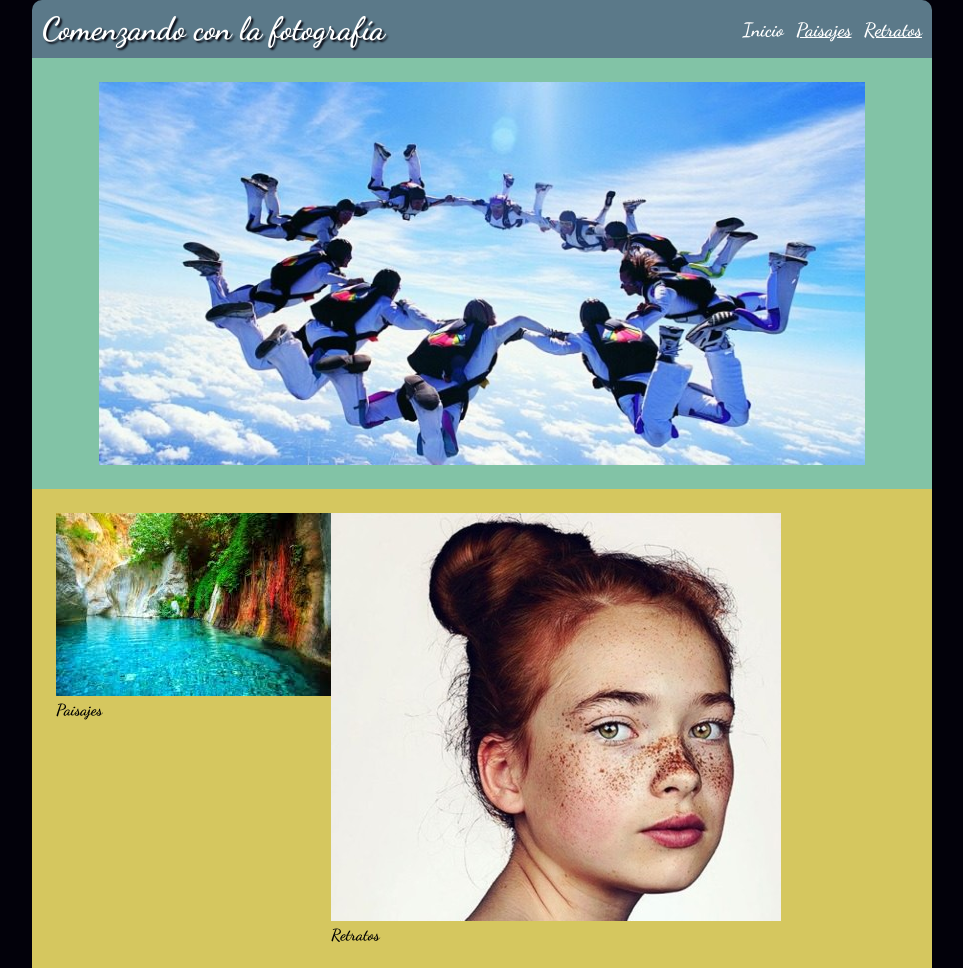
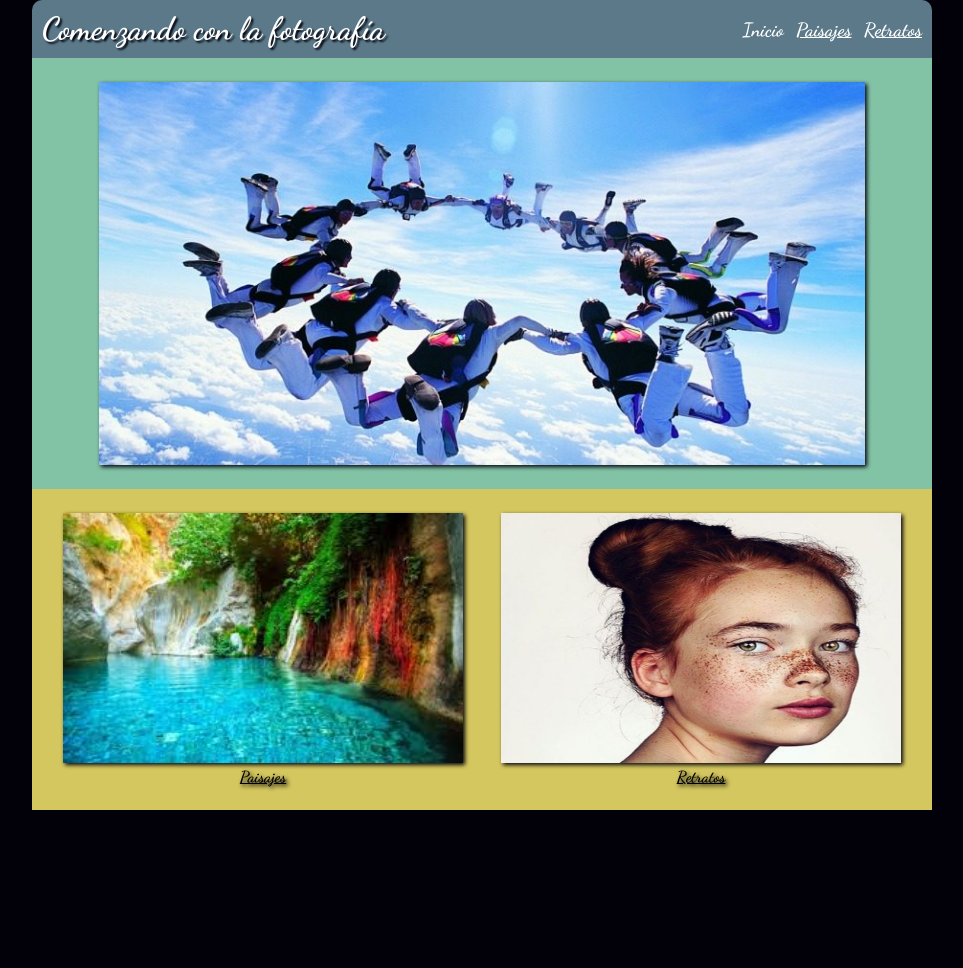
Before and after one commit to MaryMoreira/CSSyDisenioWebResponsive_Maritza_Moreira, a plain HTML site: page index.html in a window 1280 px wide. Shown: the whole page, without its empty margins (158-1121 px from the left). After the commit the page ends 810 px from the top, so only its background shows below. Drawn offline with Linux system fonts and the light colour scheme.

Commit message:
Efecto de imagenes
Efecto de imagenes de página inicio

```diff
--- a/css/estilos.css
+++ b/css/estilos.css
@@ -16,7 +16,12 @@ body{
 	padding: 0;
 	width: 900px;
 }
+figure{
+	text-align: center;
+	text-decoration: underline;
+}
 
+/*MEDIA QUERIE PARA DESKTOP*/
 @media (min-width:900px){
 
 	a{
@@ -28,6 +33,7 @@ body{
 		text-shadow: none;
 		word-spacing: 1em;
 		margin-left: 8px;
+		/*transition-timing-function:*/
 	}
 
 	nav{
@@ -67,21 +73,50 @@ body{
 	}
 
 	.contenedor {
+		display:block;
+		margin:auto;
 		padding: 1.5em;
 		display: flex;
 		flex-direction: row;
 		background-color:  #d5c75f;
-		border: 1px solid none;
+		border: 1px;
 	}
 
 	.imagen_central {
 		display:block;
 		margin:auto;
-    width: 90%
+    width: 90%;
+		-webkit-filter:drop-shadow(2px 2px 2px #02010a);
+		filter: drop-shadow(2px 2px 2px #02010a);
 	}
 
+	.imagen_secundaria1{
+		float: left;
+		width: 50%;
+		margin-right: 1.5em;
+		-webkit-filter:drop-shadow(2px 2px 2px #02010a);
+		filter: drop-shadow(2px 2px 2px #02010a);
+	}
+
+	.imagen_secundaria1:hover{ /*rotación de la imagen al poner el mouse sobre ella*/
+		filter: drop-shadow(2px 2px 2px #82c3a6);
+		transform: rotate(10deg);
+	}
+
+	.imagen_secundaria2{
+		float: right;
+		width: 50%;
+		-webkit-filter:drop-shadow(2px 2px 2px #02010a);
+		filter: drop-shadow(2px 2px 2px #02010a);
+	}
+
+	.imagen_secundaria2:hover{ /*traslación de la imagen al poner el mouse sobre ella*/
+		filter: drop-shadow(2px 2px 2px #82c3a6);
+		transform: translate(20px,-5px);
+	}
 }
 
+/*MEDIA QUERIE PARA MOVIL*/
 @media (max-width:900px){
 
 	a{
--- a/index.html
+++ b/index.html
@@ -15,29 +15,27 @@
           </div>
           <div>
             <a href="index.html" style="text-decoration:none">Inicio</a>
-            <a href="paisajes.html" target="_blank">Paisajes</a>
-          	<a href="retratos.html" target="_blank">Retratos</a>
+            <a href="paisajes.html">Paisajes</a>
+          	<a href="retratos.html">Retratos</a>
           </div>
         </nav>
       </header>
       <div  id="contenido">
         <section id="imagenes">
-          <article>
-            <figure>
+          <figure>
               <img src="img/imagenCentral.jpg" class="imagen_central">
-            </figure>
-          </article>
+          </figure>
         </section>
         <section class="contenedor">
           <article class="imagen_secundaria1">
             <figure>
-              <img src="img/paisaje.jpg" alt="">
+              <img src="img/paisaje.jpg" width="400em" height="250em" alt="">
               <figcaption>Paisajes</figcaption>
             </figure>
           </article>
           <article class="imagen_secundaria2">
             <figure>
-              <img src="img/retratos.jpg" alt="">
+              <img src="img/retratos.jpg" width="400em" height="250em" alt="">
               <figcaption>Retratos</figcaption>
             </figure>
           </article>
```
Also changed, not shown: paisajes.html (+2 -2 lines), retratos.html (+2 -2 lines).
